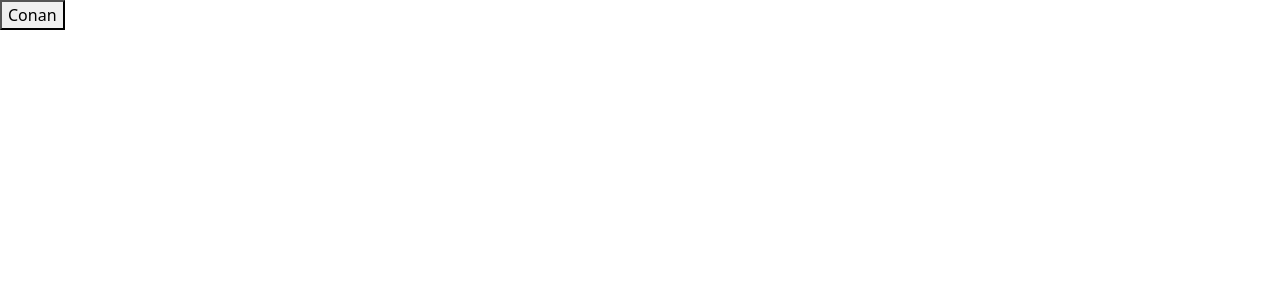
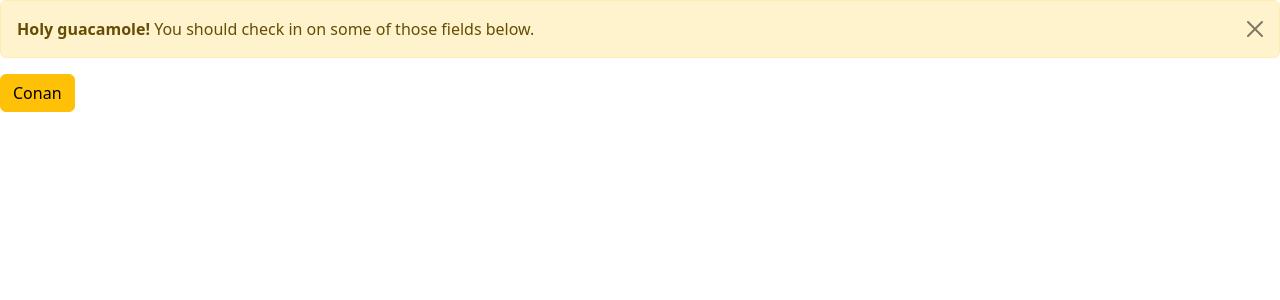
Before and after one commit to krazy124/react-app, a React (Vite) app: page / in a window 1280 px wide. Shown: the top 300 px of the page. Built offline with nearby package versions, Linux system fonts and the light colour scheme.

Commit message:
Everything should be working now. Also added Test.tsx to components.

```diff
--- a/src/App.tsx
+++ b/src/App.tsx
@@ -1,5 +1,6 @@
-import button from "./components/button";
-import alert from "./components/alert";
+import Button from "./components/Button";
+import Alert from "./components/Alert";
+import Test from "./components/Test";
 
 function App() {
   const aConsole = () => console.log("It Clicked!!");
@@ -10,11 +11,15 @@ function App() {
   let caName = "btn-close";
 
   return (
-  <div>
-  <alert alertName={alName} alertMessage={alMessage} cName={caName}/>
- <button color={btnColor} onClick={aConsole}> {firstName}</button>
- </div>
-  );
+    <div>
+    <Alert/>
+    <Button
+    color={btnColor}
+    onClick={aConsole}>
+    {firstName}
+    </Button>
+    </div>
+)
 }
 
 export default App;
--- /dev/null
+++ b/src/components/Alert.tsx
@@ -0,0 +1,18 @@
+import React from 'react';
+
+interface Props {
+  alertName: string;
+  alertMessage: string;
+  cName: string;
+}
+
+const Alert = () => {
+    return (
+      <div class="alert alert-warning alert-dismissible fade show" role="alert">
+  <strong>Holy guacamole!</strong> You should check in on some of those fields below.
+  <button type="button" class="btn-close" data-bs-dismiss="alert" aria-label="Close"></button>
+</div>
+    )
+}
+
+export default Alert;
--- a/src/components/button.tsx
+++ b/src/components/Button.tsx
@@ -4,28 +4,15 @@ interface Props {
   children: string;
   color: string;
   onClick: () => void;
-
 }
 
-const button = ({
-  children,
-  onClick,
-  color,
-  alertName,
-  alertMessage,
-  cName,
-}: Props) => {
+const Button = ({children,onClick,color}: Props) => {
   return (
-    <div>
+     <button className={"btn btn-" + color} onClick={onClick}>{children}</button>
+  )
+}
 
-      <button className={"btn btn-" + color} onClick={onClick}>
-        {children}
-      </button>
-    </div>
-  );
-};
-
-export default button;
+export default Button;
 
 /*<div class="alert alert-warning alert-dismissible fade show" role="alert">
   <strong>Holy guacamole!</strong> You should check in on some of those fields below.
--- a/src/components/ListGroup.tsx
+++ b/src/components/ListGroup.tsx
@@ -33,3 +33,8 @@ function ListGroup({ items, heading, onSelectItem }: Props) {
 }
 
 export default ListGroup;
+
+
+
+
+ <button color={btnColor} onClick={aConsole}> {firstName}</button>
--- /dev/null
+++ b/src/components/Test.tsx
@@ -0,0 +1,11 @@
+import React from 'react';
+
+const Test = ()=> {
+  return(
+    <div class="alert alert-primary" role="alert">
+  A simple primary alert—check it out!
+</div>
+  )
+  };
+
+export default Test;
--- a/tsconfig.node.json
+++ b/tsconfig.node.json
@@ -1,4 +1,4 @@
-{
+  {
   "compilerOptions": {
     "composite": true,
     "module": "ESNext",
```
Also changed, not shown: src/components/alert.tsx (deleted, +0 -19 lines).
